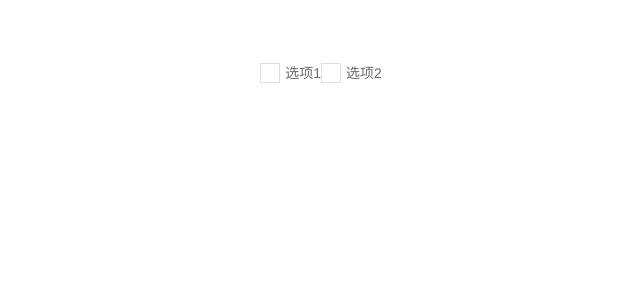
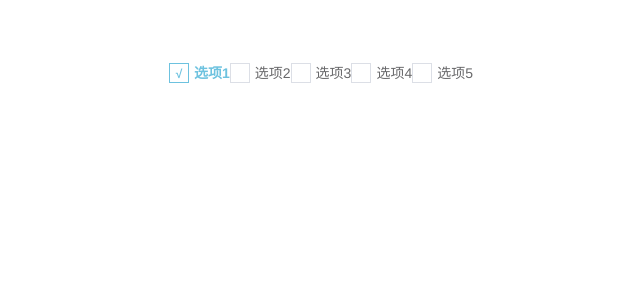
Before and after one commit to wengang-dev/simple, a Vue app: page / in a window 1280 px wide. Shown: the top 300 px of the page, without its empty margins (319-959 px from the left). Built offline with nearby package versions, Linux system fonts and the light colour scheme.

Commit message:
finsih checkbox-group

```diff
--- a/src/App.vue
+++ b/src/App.vue
@@ -1,10 +1,12 @@
 <template>
   <div id="app">
     <sim-checkbox-group v-model="selectList">
-      <template slot-scope="props">
-        <sim-checkbox label="选项一">选项1</sim-checkbox>
-        <sim-checkbox label=“选项二”>选项2</sim-checkbox>
-      </template>
+      <sim-checkbox selected
+                    label="a">选项1</sim-checkbox>
+      <sim-checkbox label=“b”>选项2</sim-checkbox>
+      <sim-checkbox label=“c”>选项3</sim-checkbox>
+      <sim-checkbox label=“d”>选项4</sim-checkbox>
+      <sim-checkbox label=“e”>选项5</sim-checkbox>
     </sim-checkbox-group>
 
   </div>
@@ -15,12 +17,12 @@ export default {
   name: "App",
   data() {
     return {
-      selectList: ["1"]
+      selectList: []
     };
   },
   watch: {
     selectList(val) {
-      // console.log("fater value:", val);
+      // console.log("selectList value:", val);
     }
   },
   methods: {
--- a/src/components/checkbox-group/checkboxGroup.vue
+++ b/src/components/checkbox-group/checkboxGroup.vue
@@ -1,6 +1,6 @@
 <template>
   <span class="sim-checkbox-group">
-    <slot :selectlist="selectlist"></slot>
+    <slot></slot>
   </span>
 </template>
 
@@ -8,11 +8,11 @@
 export default {
   name: "simCheckboxGroup",
   model: {
-    prop: "selectlist",
+    prop: "selectList",
     event: "change"
   },
   props: {
-    selectlist: {
+    selectList: {
       type: Array
     }
   },
@@ -20,9 +20,6 @@ export default {
     return {
       list: null
     };
-  },
-  beforeMount() {
-    console.log("selectlist group:", this.selectlist);
   }
 };
 </script>
--- a/src/components/checkbox/checkbox.vue
+++ b/src/components/checkbox/checkbox.vue
@@ -28,7 +28,12 @@ export default {
     prop: "value",
     event: "change"
   },
-  computed: {},
+  computed: {
+    // 获取parent的v-model绑定属性
+    parentVlaue() {
+      return this.$parent.selectList;
+    }
+  },
   props: {
     disabled: {
       type: undefined | null,
@@ -41,8 +46,8 @@ export default {
       type: String,
       default: ""
     },
-    selectlist: {
-      type: Array
+    selected: {
+      type: undefined | null
     }
   },
   watch: {
@@ -71,23 +76,40 @@ export default {
         this.$emit("change", val);
       } else {
         // 代表使用的是checkbox-group
-        let newValue = this.selectList;
-        console.log("Array is? ", Array.isArray(this.selectList));
+        this.insertOrRmemove();
+      }
+    },
+    insertOrRmemove() {
+      let newValue = this.parentVlaue;
       let index = newValue.indexOf(this.label);
       if (index === -1) {
-          newValue.push(label);
+        newValue.push(this.label);
+        console.log("after insert", newValue);
       } else {
-          newValue.slice(index, index + 1);
+        newValue.splice(index, 1);
+        console.log("after remove：", newValue);
       }
       this.$parent.$emit("change", newValue);
     }
-    }
   },
+
   mounted() {
+    // 单独使用checkbox情况下
     if (this.value === true) {
       this.selectState = true;
     }
-    console.log("", this.$props);
+
+    // 包含在checkbox group里
+    // console.log(this.selected == "");
+    if (this.selected !== undefined) {
+      this.selectState = true;
+      let newValue = this.parentVlaue;
+      let index = newValue.indexOf(this.label);
+      if (index === -1) {
+        newValue.push(this.label);
+        this.$parent.$emit("change", newValue);
+      }
+    }
   }
 };
 </script>
```
Lines whose indentation alone changed are shown as unchanged.
